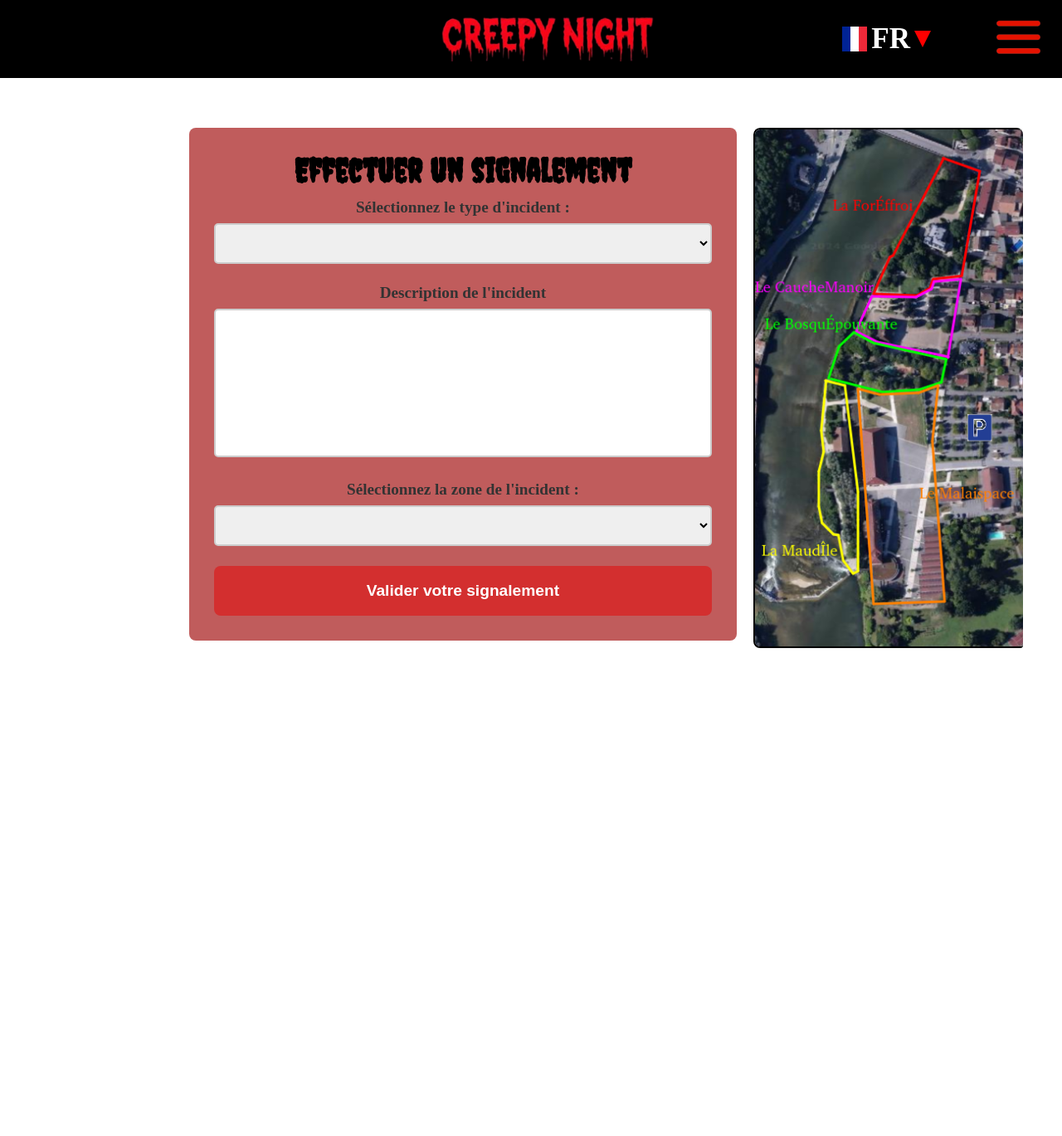
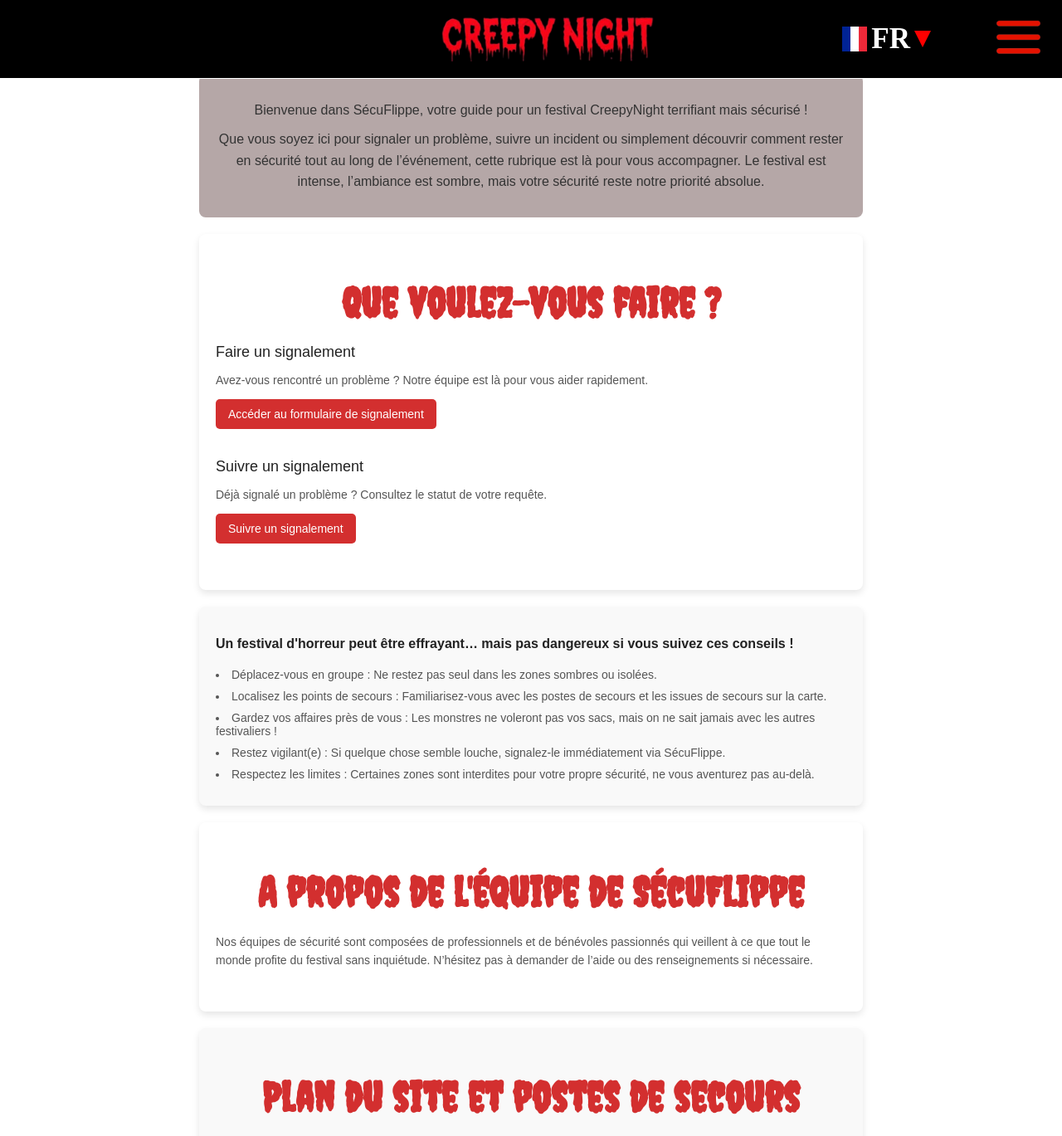
Before and after one commit to Zuuret/SAE-S3-S4_Creepy_Night, a Vue app: page /secuflippe in a window 1280 px wide. Shown: the top 1369 px of the page at 83% size. Before the commit the page ends 913 px from the top, so only its background shows below. Built offline with nearby package versions, Linux system fonts and the light colour scheme.

Commit message:
SecuFlippe

```diff
--- a/src/router/index.js
+++ b/src/router/index.js
@@ -12,7 +12,7 @@ import OrgaValidArtisteView from "@/views/OrgaValidArtisteView.vue";
 
 import BilletAchat from "@/views/BilletAchat.vue";
 
-import SecuFlippe from "@/views/SecuFlippe.vue";
+import Secuflippe from "@/views/Secuflippe.vue";
 
 import BalTrouille from "@/views/BalTrouille.vue";
 
@@ -42,7 +42,7 @@ const routes = [
   { path: '/concert-schedule', name: 'calendrierConcert', component: CalendrierConcert },
   { path: "/organisateur/validartiste", name: "validArtiste", component: OrgaValidArtisteView},
   { path: '/billet', name: 'billet', component: BilletAchat },
-  { path: '/secuflippe', name: 'secuFlippe', component: SecuFlippe},
+  { path: '/secuflippe', name: 'secuflippe', component: Secuflippe},
   { path: '/cauchemarathon', name: 'caucheMarathon', component: CaucheMarathon},
   { path: '/baltrouille', name: 'baltrouille', component: BalTrouille},
   { path: '/cashless', name: 'cashless', component: CashLess},
--- /dev/null
+++ b/src/views/Secuflippe.vue
@@ -0,0 +1,220 @@
+<template>
+  <div>
+    <div class="navbars">
+      <NavBar />
+    </div>
+    <div class="introduction">
+      <p>Bienvenue dans SécuFlippe, votre guide pour un festival CreepyNight terrifiant mais sécurisé !</p>
+      <p>Que vous soyez ici pour signaler un problème, suivre un incident ou simplement découvrir comment rester en sécurité tout au long de l’événement, cette rubrique est
+      là pour vous accompagner. Le festival est intense, l’ambiance est sombre, mais votre sécurité reste notre priorité absolue.</p>
+    </div>
+    <div class="section1">
+      <h1>Que voulez-vous faire ?</h1>
+        <ul>
+          <li>Faire un signalement</li>
+          <p>Avez-vous rencontré un problème ? Notre équipe est là pour vous aider rapidement.</p>
+          <button>Accéder au formulaire de signalement</button>
+          <li>Suivre un signalement</li>
+          <p>Déjà signalé un problème ? Consultez le statut de votre requête.</p>
+          <button>Suivre un signalement</button>
+        </ul>
+    </div>
+    <div class="section2">
+      <p>Un festival d'horreur peut être effrayant… mais pas dangereux si vous suivez ces conseils !</p>
+      <li>Déplacez-vous en groupe : Ne restez pas seul dans les zones sombres ou isolées.</li>
+      <li>Localisez les points de secours : Familiarisez-vous avec les postes de secours et les issues de secours sur la carte.</li>
+      <li>Gardez vos affaires près de vous : Les monstres ne voleront pas vos sacs, mais on ne sait jamais avec les autres festivaliers !</li>
+      <li>Restez vigilant(e) : Si quelque chose semble louche, signalez-le immédiatement via SécuFlippe.</li>
+      <li>Respectez les limites : Certaines zones sont interdites pour votre propre sécurité, ne vous aventurez pas au-delà.</li>
+    </div>
+    <div class="section3">
+      <h1>A propos de l'équipe de SécuFlippe</h1>
+      <p>Nos équipes de sécurité sont composées de professionnels et de bénévoles passionnés qui veillent à ce que tout le monde profite du festival sans inquiétude.
+      N’hésitez pas à demander de l’aide ou des renseignements si nécessaire.</p>
+    </div>
+    <div class="section4">
+      <h1>Plan du site et postes de secours</h1>
+      <img src="@/assets/carte_creepy_night.png" alt="Carte du festival" class="carte-festival" />
+    </div>
+  </div>
+</template>
+
+<script>
+import NavBar from "@/components/NavBar.vue";
+
+export default {
+  name: "SecuFlippe",
+  components: {NavBar},
+}
+</script>
+
+<style scoped>
+/* Styles globaux pour la page */
+div {
+  font-family: Arial, sans-serif;
+  color: #333;
+  margin: 0;
+  padding: 0;
+  box-sizing: border-box;
+}
+
+.navbars {
+  margin-bottom: 20px;
+}
+
+/* Introduction */
+.introduction {
+  background-color: #b5a7a7;
+  color: #f8f8f8;
+  padding: 20px;
+  border-radius: 8px;
+  text-align: center;
+  margin: 7% auto 20px;
+  width: 90%;
+  max-width: 800px;
+}
+
+.introduction p {
+  margin: 10px 0;
+  font-size: 16px;
+  line-height: 1.6;
+}
+
+/* Section 1: Actions */
+.section1 {
+  padding: 20px;
+  margin: 20px auto;
+  width: 90%;
+  max-width: 800px;
+  background-color: #fff;
+  border-radius: 8px;
+  box-shadow: 0 4px 8px rgba(0, 0, 0, 0.1);
+}
+
+.section1 h1 {
+  text-align: center;
+  color: #d32f2f;
+  margin-bottom: 20px;
+}
+
+.section1 ul {
+  list-style-type: none;
+  padding: 0;
+}
+
+.section1 li {
+  font-size: 18px;
+  margin: 15px 0;
+  color: #222;
+}
+
+.section1 p {
+  margin: 5px 0 15px;
+  font-size: 14px;
+  color: #555;
+}
+
+.section1 button {
+  display: inline-block;
+  padding: 10px 15px;
+  margin-bottom: 20px;
+  font-size: 14px;
+  color: #fff;
+  background-color: #d32f2f;
+  border: none;
+  border-radius: 5px;
+  cursor: pointer;
+}
+
+.section1 button:hover {
+  background-color: #b71c1c;
+}
+
+/* Section 2: Conseils de sécurité */
+.section2 {
+  padding: 20px;
+  margin: 20px auto;
+  width: 90%;
+  max-width: 800px;
+  background-color: #f9f9f9;
+  border-radius: 8px;
+  box-shadow: 0 4px 8px rgba(0, 0, 0, 0.1);
+}
+
+.section2 p {
+  margin-bottom: 20px;
+  font-size: 16px;
+  font-weight: bold;
+  color: #222;
+}
+
+.section2 li {
+  margin: 10px 0;
+  font-size: 14px;
+  color: #555;
+}
+
+/* Section 3: À propos */
+.section3 {
+  padding: 20px;
+  margin: 20px auto;
+  width: 90%;
+  max-width: 800px;
+  background-color: #fff;
+  border-radius: 8px;
+  box-shadow: 0 4px 8px rgba(0, 0, 0, 0.1);
+}
+
+.section3 h1 {
+  text-align: center;
+  color: #d32f2f;
+  margin-bottom: 20px;
+}
+
+.section3 p {
+  font-size: 14px;
+  line-height: 1.6;
+  color: #555;
+}
+
+/* Section 4: Carte */
+.section4 {
+  padding: 20px;
+  margin: 20px auto;
+  width: 90%;
+  max-width: 800px;
+  text-align: center;
+  background-color: #f9f9f9;
+  border-radius: 8px;
+  box-shadow: 0 4px 8px rgba(0, 0, 0, 0.1);
+}
+
+.section4 h1 {
+  color: #d32f2f;
+  margin-bottom: 20px;
+}
+
+.section4 img {
+  max-width: 100%;
+  height: auto;
+  border: 2px solid #d32f2f;
+  border-radius: 8px;
+}
+
+/* Responsive design */
+@media (max-width: 768px) {
+  .introduction, .section1, .section2, .section3, .section4 {
+    width: 100%;
+    padding: 15px;
+  }
+
+  .section1 ul {
+    padding-left: 10px;
+  }
+
+  .section1 button {
+    width: 100%;
+    font-size: 16px;
+  }
+}
+</style>
--- a/src/views/SecuFlippe.vue
+++ b/src/views/SecuflippeSignalement.vue
@@ -45,7 +45,7 @@
 import NavBar from "@/components/NavBar.vue";
 
 export default {
-  name: "SecuFlippe",
+  name: "SecuFlippeSignalement",
   components: {
     NavBar,
   },
```
